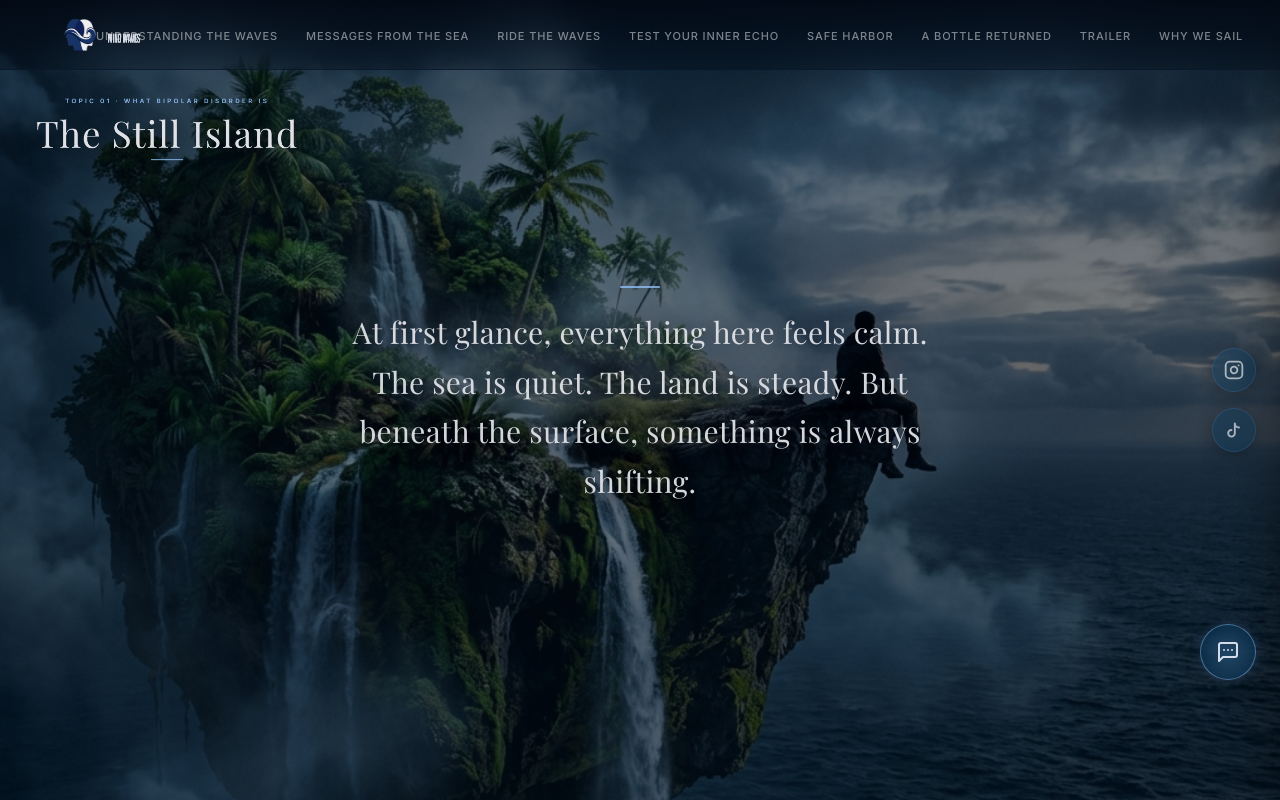
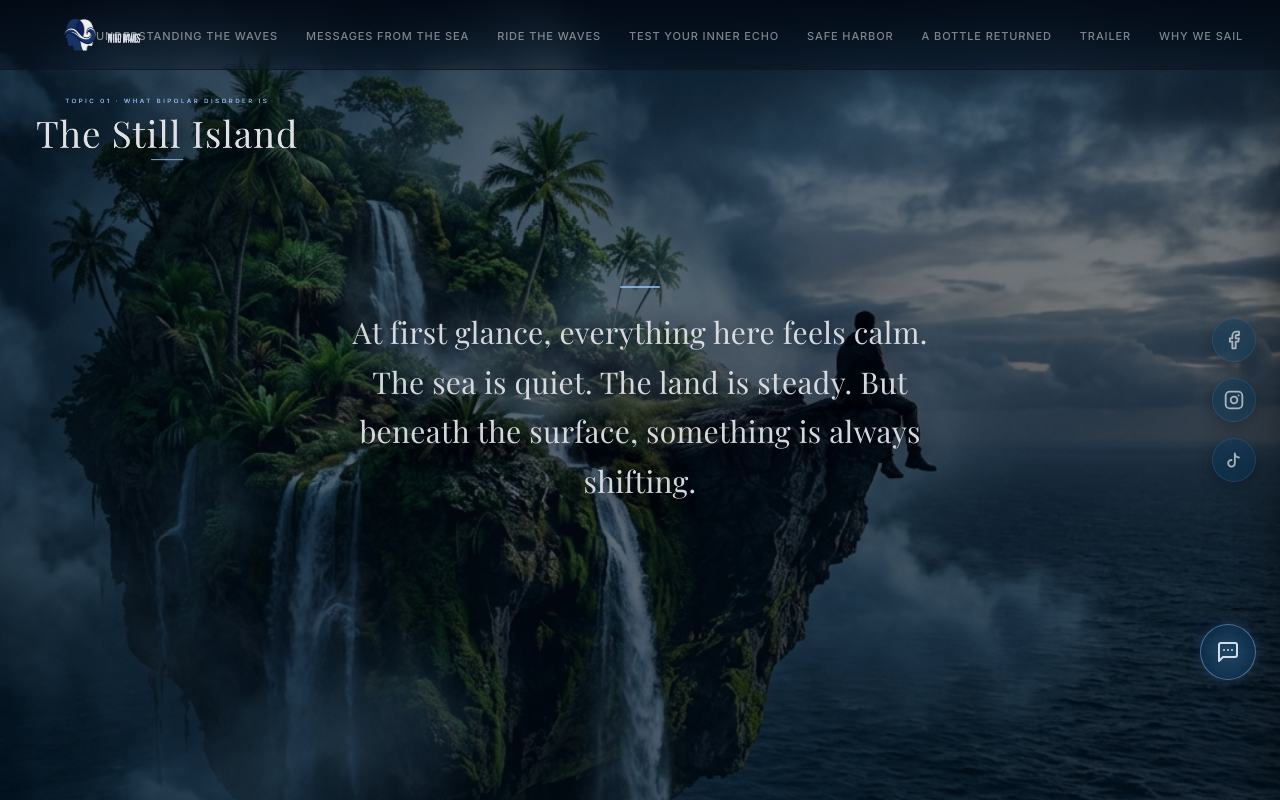
Before and after one commit to Pro-Abdallah/MindWaves, a React (Vite) app in the folder client/: page /island/1 in a window 1280 px wide. Built offline with nearby package versions, Linux system fonts and the light colour scheme; a web font is replaced by a local one.

Commit message:
feat: add SocialSidebar component with social media navigation links

```diff
--- a/client/src/components/Layout/SocialSidebar.jsx
+++ b/client/src/components/Layout/SocialSidebar.jsx
@@ -1,4 +1,20 @@
 import './SocialSidebar.css';
+
+function IconFacebook() {
+  return (
+    <svg
+      viewBox="0 0 24 24"
+      fill="none"
+      stroke="currentColor"
+      strokeWidth="2.2"
+      strokeLinecap="round"
+      strokeLinejoin="round"
+      aria-hidden="true"
+    >
+      <path d="M18 2h-3a5 5 0 0 0-5 5v3H7v4h3v8h4v-8h3l1-4h-4V7a1 1 0 0 1 1-1h3z"></path>
+    </svg>
+  );
+}
 
 function IconInstagram() {
   return (
@@ -38,6 +54,16 @@ export default function SocialSidebar() {
   return (
     <div className="social-sidebar" aria-label="Social Media Links">
       <a
+        href="https://www.facebook.com/profile.php?id=61590158747010&mibextid=wwXIfr"
+        target="_blank"
+        rel="noopener noreferrer"
+        className="social-sidebar__link facebook"
+        title="Follow us on Facebook"
+      >
+        <IconFacebook />
+        <span className="social-sidebar__tooltip">Facebook</span>
+      </a>
+      <a
         href="https://www.instagram.com/mindwaves2026?igsh=MXFrYWV0OXMyZ2N0aA=="
         target="_blank"
         rel="noopener noreferrer"
```
